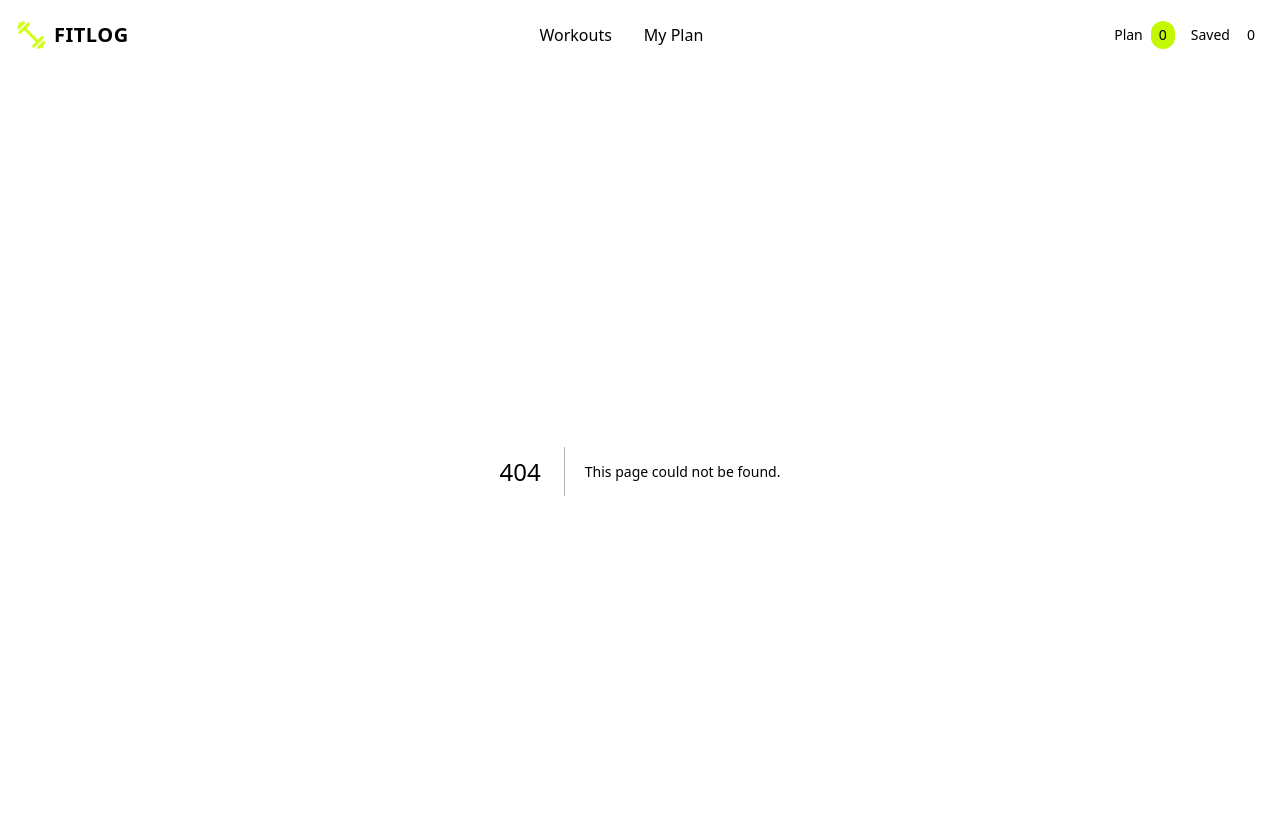
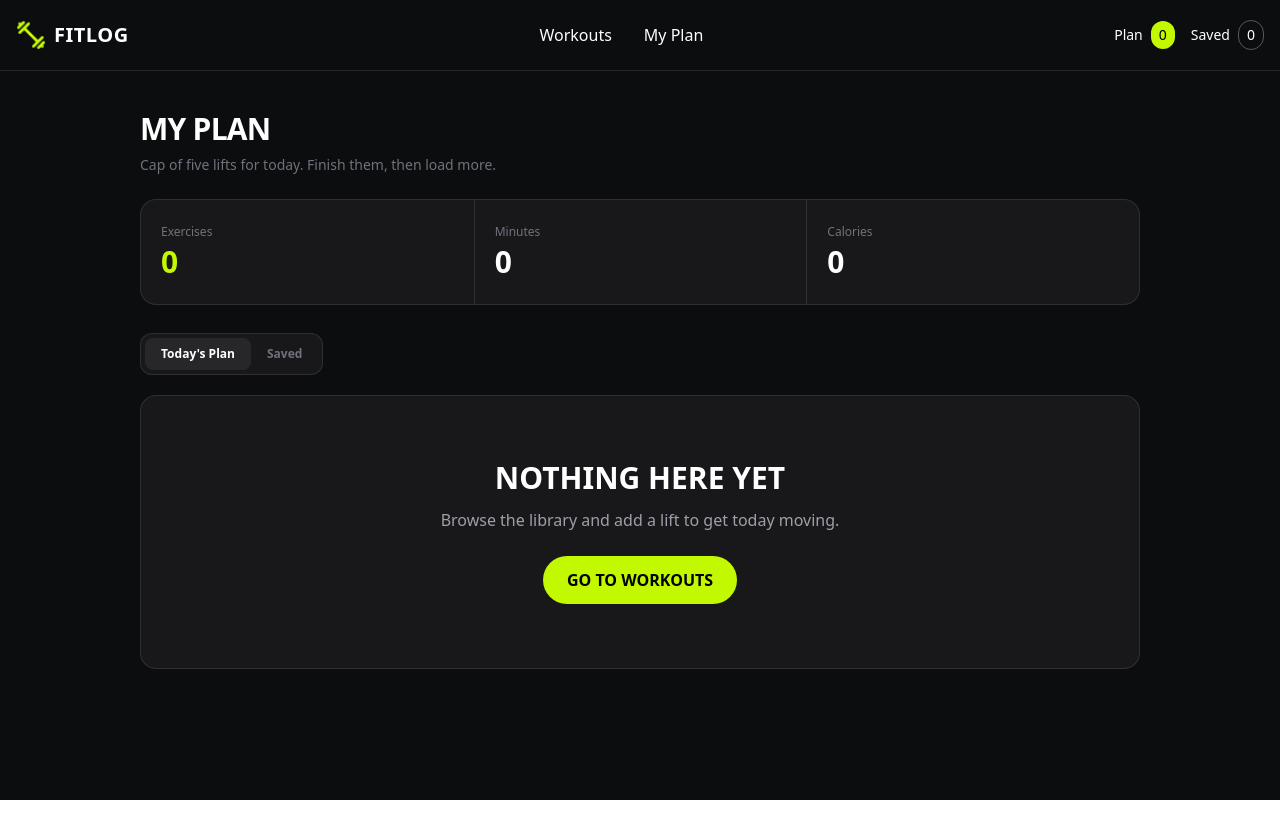
Before and after one commit to Rahat-Karim5452/Fitlog-web, a Next.js app: page /my-plan in a window 1280 px wide. Before the commit this address had no page. Shown: the top 838 px of the page. After the commit the page ends 800 px from the top, so only its background shows below. Built offline with nearby package versions, Linux system fonts and the light colour scheme.

Commit message:
MyPlanClient and PlanCard Added

```diff
--- /dev/null
+++ b/src/app/my-plan/page.tsx
@@ -0,0 +1,7 @@
+import MyPlanClient from "@/components/my-plan/MyPlanClient";
+
+const MyPlanPage = () => {
+  return <MyPlanClient />;
+};
+
+export default MyPlanPage;
--- /dev/null
+++ b/src/components/my-plan/MyPlanClient.tsx
@@ -0,0 +1,128 @@
+"use client";
+
+import { useContext, useState } from "react";
+import Link from "next/link";
+import { FitLogContext } from "@/context/FitLogContext";
+import PlanCard from "./PlanCard";
+
+type ActiveTab = "plan" | "saved";
+
+const MyPlanClient = () => {
+  const { plan, saved } = useContext(FitLogContext);
+  const [activeTab, setActiveTab] = useState<ActiveTab>("plan");
+
+  const totalMinutes = plan.reduce(
+    (total, workout) => total + workout.duration,
+    0,
+  );
+
+  const totalCalories = plan.reduce(
+    (total, workout) => total + workout.caloriesBurned,
+    0,
+  );
+
+  const currentList = activeTab === "plan" ? plan : saved;
+
+  return (
+    <main className="w-full px-4 py-6 sm:px-6 md:px-10 lg:px-20 xl:px-35 md:py-10">
+      <div>
+        <h1 className="text-2xl font-black uppercase tracking-tight sm:text-3xl">
+          My Plan
+        </h1>
+
+        <p className="mt-2 text-sm text-zinc-500">
+          Cap of five lifts for today. Finish them, then load more.
+        </p>
+      </div>
+
+      <div className="mt-6 overflow-hidden rounded-2xl border border-white/10 bg-zinc-900">
+        <div className="grid grid-cols-3">
+          <div className="px-3 py-4 sm:px-5 sm:py-6">
+            <p className="text-xs text-zinc-500">Exercises</p>
+
+            <p className="mt-1 text-xl font-black text-[#C2F800] sm:text-2xl md:text-3xl">
+              {plan.length}
+            </p>
+          </div>
+
+          <div className="border-l border-white/10 px-3 py-4 sm:px-5 sm:py-6">
+            <p className="text-xs text-zinc-500">Minutes</p>
+
+            <p className="mt-1 text-xl font-black sm:text-2xl md:text-3xl">
+              {totalMinutes}
+            </p>
+          </div>
+
+          <div className="border-l border-white/10 px-3 py-4 sm:px-5 sm:py-6">
+            <p className="text-xs text-zinc-500">Calories</p>
+
+            <p className="mt-1 text-xl font-black sm:text-2xl md:text-3xl">
+              {totalCalories}
+            </p>
+          </div>
+        </div>
+      </div>
+
+      {/* Tabs */}
+      <div className="mt-7 flex items-center justify-between overflow-x-auto">
+        <div className="inline-flex rounded-xl border border-white/10 bg-zinc-900 p-1">
+          <button
+            onClick={() => setActiveTab("plan")}
+            className={`rounded-lg px-3 py-2 text-xs font-bold whitespace-nowrap transition sm:px-4 ${
+              activeTab === "plan"
+                ? "bg-zinc-800 text-white"
+                : "text-zinc-500 hover:text-white"
+            }`}
+          >
+            Today&apos;s Plan
+          </button>
+
+          <button
+            onClick={() => setActiveTab("saved")}
+            className={`rounded-lg px-3 py-2 text-xs font-bold whitespace-nowrap transition sm:px-4 ${
+              activeTab === "saved"
+                ? "bg-zinc-800 text-white"
+                : "text-zinc-500 hover:text-white"
+            }`}
+          >
+            Saved
+          </button>
+        </div>
+      </div>
+
+      {/* List */}
+      <div className="mt-5">
+        {currentList.length === 0 ? (
+          <div className="rounded-2xl border border-white/10 bg-zinc-900 px-4 py-12 text-center sm:px-6 sm:py-16">
+            <h2 className="text-2xl font-black uppercase sm:text-3xl">
+              Nothing here yet
+            </h2>
+
+            <p className="mx-auto mt-3 max-w-md text-sm text-zinc-400 sm:text-base">
+              Browse the library and add a lift to get today moving.
+            </p>
+
+            <Link
+              href="/"
+              className="mt-6 inline-flex rounded-full bg-[#C2F800] px-6 py-3 font-bold uppercase text-black transition hover:bg-lime-300"
+            >
+              Go to workouts
+            </Link>
+          </div>
+        ) : (
+          <div className="space-y-3">
+            {currentList.map((workout) => (
+              <PlanCard
+                key={workout.id}
+                workout={workout}
+                showActions={activeTab === "plan"}
+              />
+            ))}
+          </div>
+        )}
+      </div>
+    </main>
+  );
+};
+
+export default MyPlanClient;
--- /dev/null
+++ b/src/components/my-plan/PlanCard.tsx
@@ -0,0 +1,80 @@
+"use client";
+
+import Image from "next/image";
+import Link from "next/link";
+import { FaClock, FaFire, FaStar } from "react-icons/fa";
+import { IWorkout } from "../../../types/workout";
+
+const PlanCard = ({
+  workout,
+  showActions,
+}: {
+  workout: IWorkout;
+  showActions: boolean;
+}) => {
+  return (
+    <div className="overflow-hidden rounded-2xl border border-white/10 bg-zinc-900">
+      <div className="flex flex-col md:flex-row">
+        {/* Image */}
+        <div className="relative h-40 w-full sm:h-48 md:h-auto md:w-40">
+          <Image
+            src={workout.image}
+            alt={workout.name}
+            fill
+            className="object-cover"
+          />
+        </div>
+
+        {/* Content */}
+        <div className="flex flex-1 flex-col justify-center p-4 sm:p-5">
+          <div className="flex flex-wrap gap-2">
+            {workout.muscleGroups.map((muscle) => (
+              <span
+                key={muscle}
+                className="text-xs font-bold uppercase text-lime-400"
+              >
+                {muscle}
+              </span>
+            ))}
+          </div>
+
+          <h2 className="mt-2 text-xl font-black uppercase sm:text-2xl">
+            {workout.name}
+          </h2>
+
+          <p className="mt-2 text-sm text-zinc-500">{workout.equipment}</p>
+
+          {/* Stats */}
+          <div className="mt-5 flex flex-wrap gap-3 text-sm text-zinc-400 sm:gap-5">
+            <span className="flex items-center gap-2">
+              <FaClock />
+              {workout.duration} min
+            </span>
+
+            <span className="flex items-center gap-2">
+              <FaFire />
+              {workout.caloriesBurned} kcal
+            </span>
+
+            <span className="flex items-center gap-2">
+              <FaStar className="text-yellow-400" />
+              {workout.rating}
+            </span>
+          </div>
+        </div>
+
+        {/* Actions */}
+        <div className="flex flex-row items-center justify-center gap-3 border-t border-white/10 p-4 sm:p-5 md:flex-col md:border-l md:border-t-0">
+          <Link
+            href={`/workout/${workout.id}`}
+            className="rounded-full border border-white/20 px-4 py-2 text-xs font-bold uppercase transition hover:border-lime-400 hover:text-lime-400 sm:px-5 sm:text-sm"
+          >
+            View Details
+          </Link>
+        </div>
+      </div>
+    </div>
+  );
+};
+
+export default PlanCard;
```
